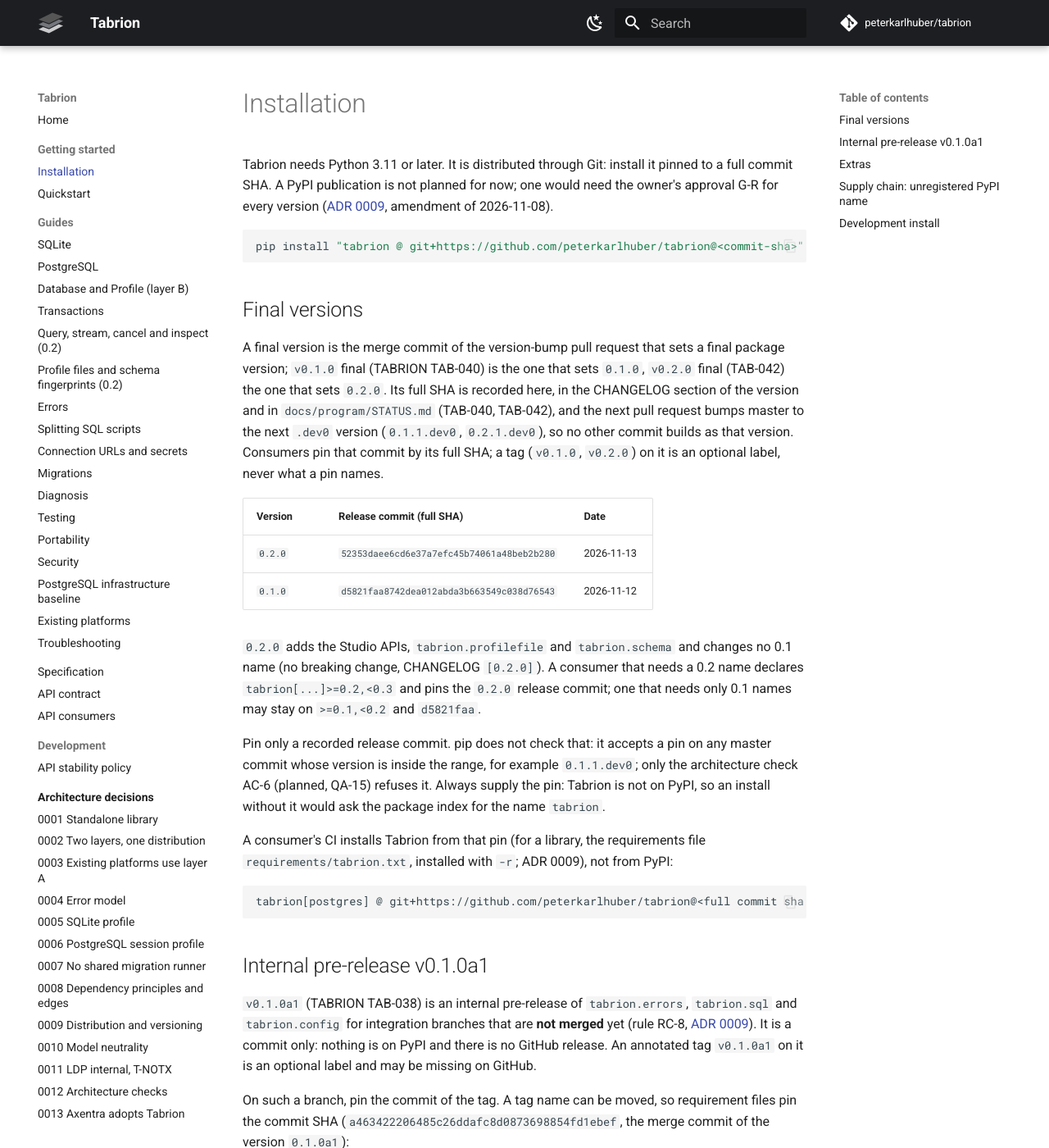
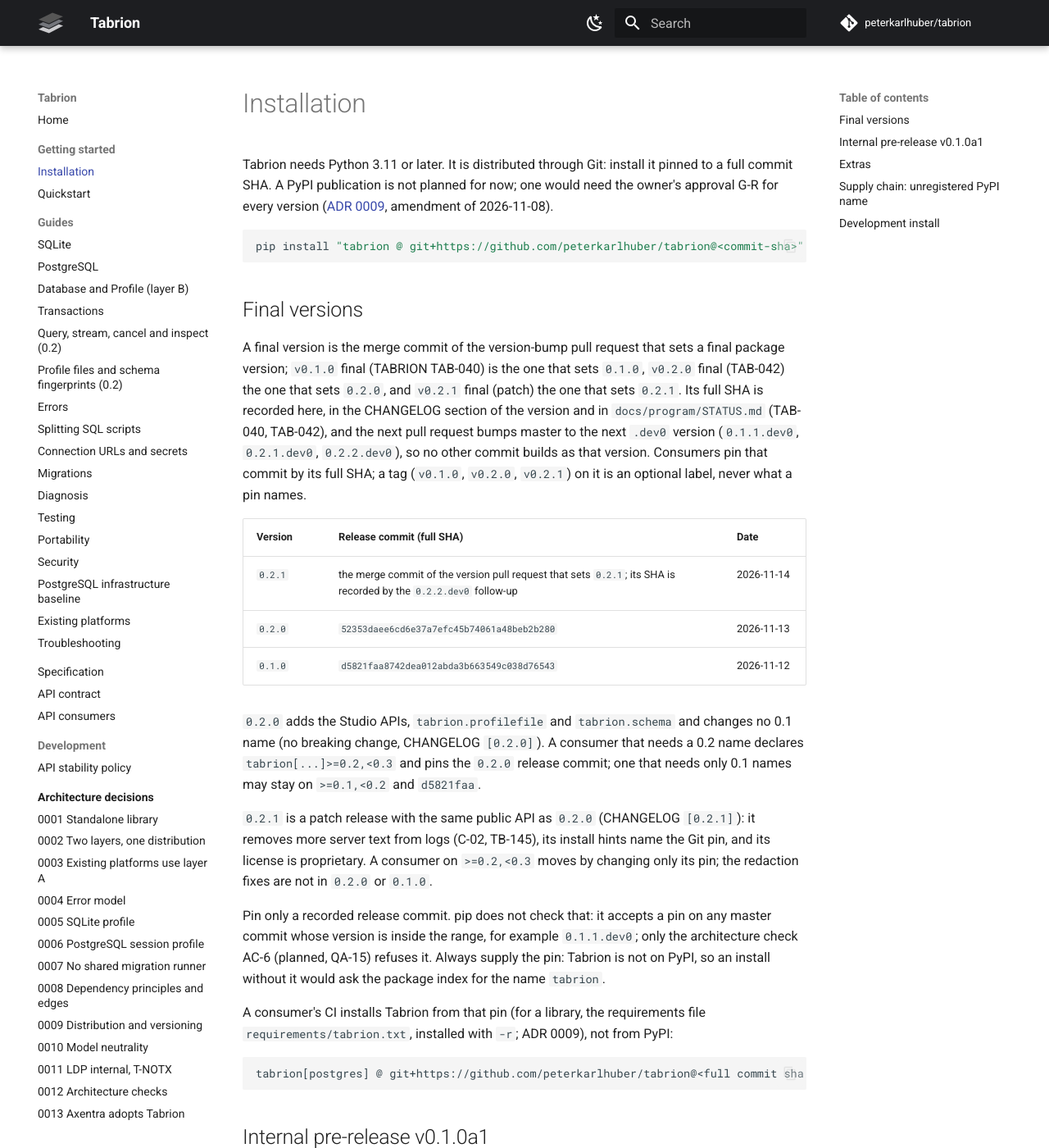
Before and after one commit to peterkarlhuber/tabrion, an MkDocs documentation site: the page built from docs/getting-started/installation.md, in a window 1280 px wide and 1400 px high. Shown: the whole window at 82% size. Built offline with MkDocs 1.6.1 and Material for MkDocs 9.7.7, drawn with Linux system fonts in a browser that asks for light colours; comment, search, counter and statistics services are not loaded.

Commit message:
TAB-042 follow-up: version 0.2.1 (patch release commit)
- _version 0.2.1. The merge commit of this pull request is v0.2.1 final:
  untagged, no GitHub release, no PyPI upload (G-R), like 0.2.0 (#65) and
  0.1.0 (#56). The 0.2.2.dev0 follow-up records its full SHA.
- CHANGELOG [0.2.1] - 2026-11-14 from Unreleased: redaction fixes C-02
  (#67) and TB-145 (#70), DC-TB-1 install hints, the proprietary license
  (LicenseRef-Proprietary, #69), CR-DBX docs. No API change:
  scripts/api_surface.py --base 52353da is consistent (235 names).
- installation guide, STATUS (last update, TAB-042, G-T2) and TODO TB-013
  name the patch release.

Co-Authored-By: Claude Opus 5.5 <noreply@anthropic.com>
Claude-Session: https://claude.ai/code/session_011tY7TC7Nu5VGro3DJGJcv8

```diff
--- a/docs/getting-started/installation.md
+++ b/docs/getting-started/installation.md
@@ -11,20 +11,25 @@ pip install "tabrion @ git+https://github.com/peterkarlhuber/tabrion@<commit-sha
 ## Final versions
 
 A final version is the merge commit of the version-bump pull request that sets a final package version; `v0.1.0`
-final (TABRION TAB-040) is the one that sets `0.1.0`, `v0.2.0` final (TAB-042) the one that sets `0.2.0`. Its full
-SHA is recorded here, in the CHANGELOG section of the version and in `docs/program/STATUS.md` (TAB-040, TAB-042),
-and the next pull request bumps master to the next `.dev0` version (`0.1.1.dev0`, `0.2.1.dev0`), so no other commit
-builds as that version. Consumers pin that commit by its full SHA; a tag (`v0.1.0`, `v0.2.0`) on it is an optional
-label, never what a pin names.
+final (TABRION TAB-040) is the one that sets `0.1.0`, `v0.2.0` final (TAB-042) the one that sets `0.2.0`, and
+`v0.2.1` final (patch) the one that sets `0.2.1`. Its full SHA is recorded here, in the CHANGELOG section of the
+version and in `docs/program/STATUS.md` (TAB-040, TAB-042), and the next pull request bumps master to the next
+`.dev0` version (`0.1.1.dev0`, `0.2.1.dev0`, `0.2.2.dev0`), so no other commit builds as that version. Consumers pin
+that commit by its full SHA; a tag (`v0.1.0`, `v0.2.0`, `v0.2.1`) on it is an optional label, never what a pin names.
 
 | Version | Release commit (full SHA) | Date |
 |---|---|---|
+| `0.2.1` | the merge commit of the version pull request that sets `0.2.1`; its SHA is recorded by the `0.2.2.dev0` follow-up | 2026-11-14 |
 | `0.2.0` | `52353daee6cd6e37a7efc45b74061a48beb2b280` | 2026-11-13 |
 | `0.1.0` | `d5821faa8742dea012abda3b663549c038d76543` | 2026-11-12 |
 
 `0.2.0` adds the Studio APIs, `tabrion.profilefile` and `tabrion.schema` and changes no 0.1 name (no breaking
 change, CHANGELOG `[0.2.0]`). A consumer that needs a 0.2 name declares `tabrion[...]>=0.2,<0.3` and pins the
 `0.2.0` release commit; one that needs only 0.1 names may stay on `>=0.1,<0.2` and `d5821faa`.
+
+`0.2.1` is a patch release with the same public API as `0.2.0` (CHANGELOG `[0.2.1]`): it removes more server text
+from logs (C-02, TB-145), its install hints name the Git pin, and its license is proprietary. A consumer on
+`>=0.2,<0.3` moves by changing only its pin; the redaction fixes are not in `0.2.0` or `0.1.0`.
 
 Pin only a recorded release commit. pip does not check that: it accepts a pin on any master commit whose version is
 inside the range, for example `0.1.1.dev0`; only the architecture check AC-6 (planned, QA-15) refuses it. Always
--- a/src/tabrion/_version.py
+++ b/src/tabrion/_version.py
@@ -1,3 +1,3 @@
 """The package version (read by hatchling, ``[tool.hatch.version]``)."""
 
-__version__ = "0.2.1.dev0"
+__version__ = "0.2.1"
```
Also changed, not shown: CHANGELOG.md (+18 -4 lines), docs/TODO.md (+6 -1 lines), docs/program/STATUS.md (+6 -3 lines).
